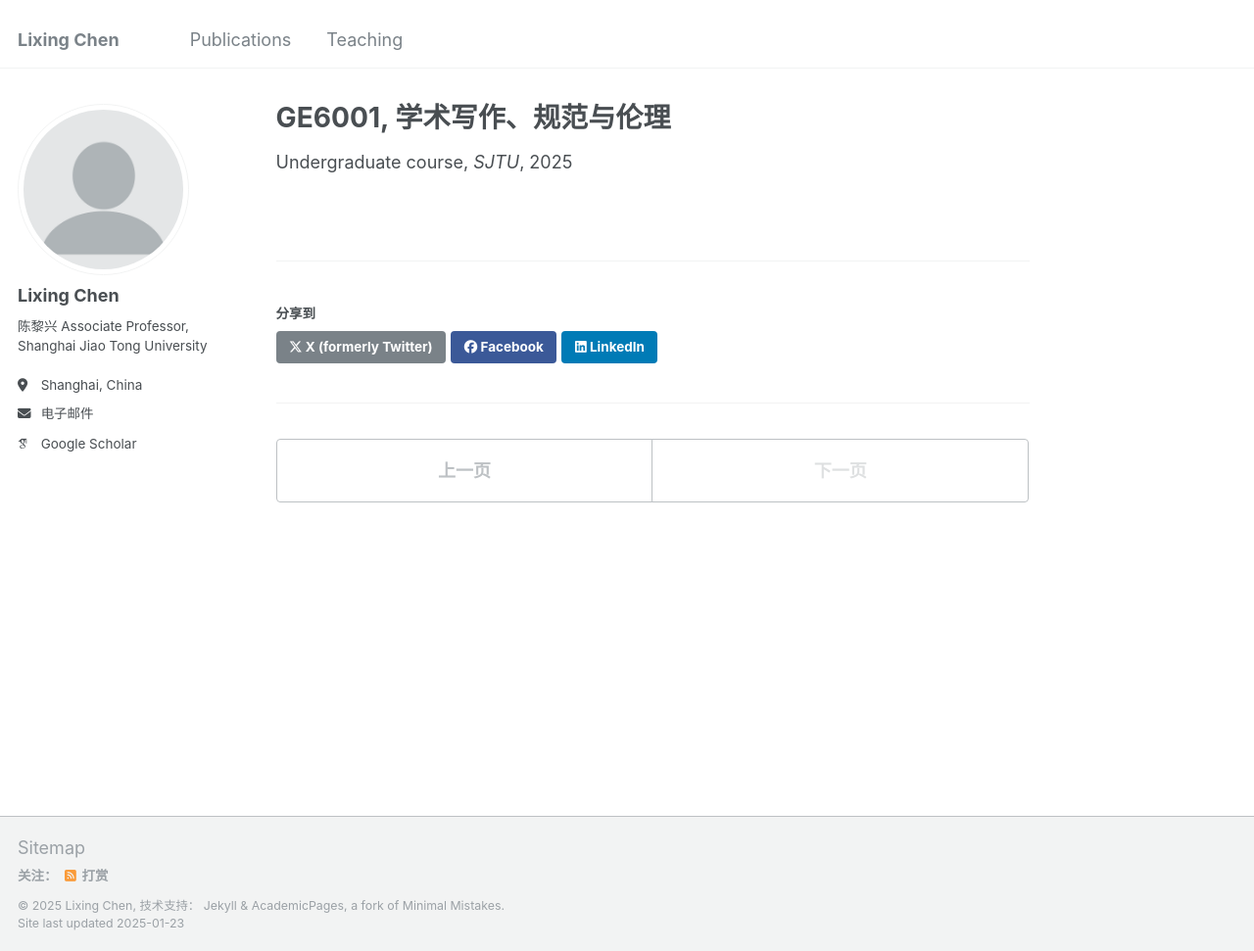
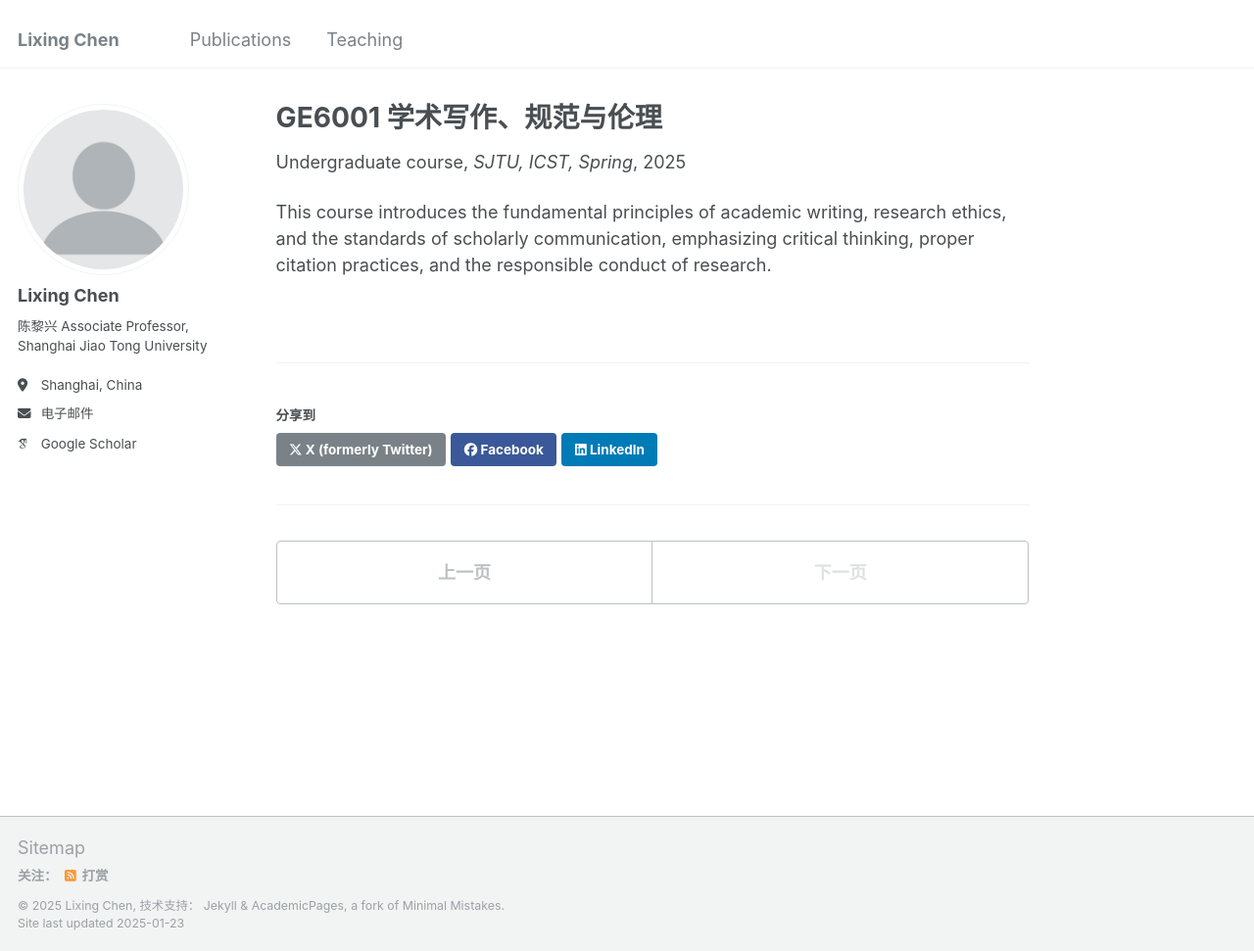
Before and after one commit to Cai-Cai-Zi/Cai-Cai-Zi.github.io, a Jekyll site: the page built from _teaching/spring-teaching-1.md, in a window 1280 px wide and 971 px high. Shown: the whole window at 98% size. Built offline with Jekyll 4.4.1, drawn with Linux system fonts in a browser that asks for light colours; some web fonts are replaced.

Commit message:
add course description

```diff
--- a/_teaching/spring-teaching-1.md
+++ b/_teaching/spring-teaching-1.md
@@ -1,7 +1,9 @@
 ---
-title: "GE6001, 学术写作、规范与伦理"
+title: "GE6001 学术写作、规范与伦理"
 collection: teaching
 type: "Undergraduate course"
 permalink: /teaching/spring-teaching-1
-venue: "SJTU"
+venue: "SJTU, ICST, Spring"
 ---
+
+This course introduces the fundamental principles of academic writing, research ethics, and the standards of scholarly communication, emphasizing critical thinking, proper citation practices, and the responsible conduct of research.
```
Also changed, not shown: _teaching/fall-teaching-1.md (+2 -1 lines).
